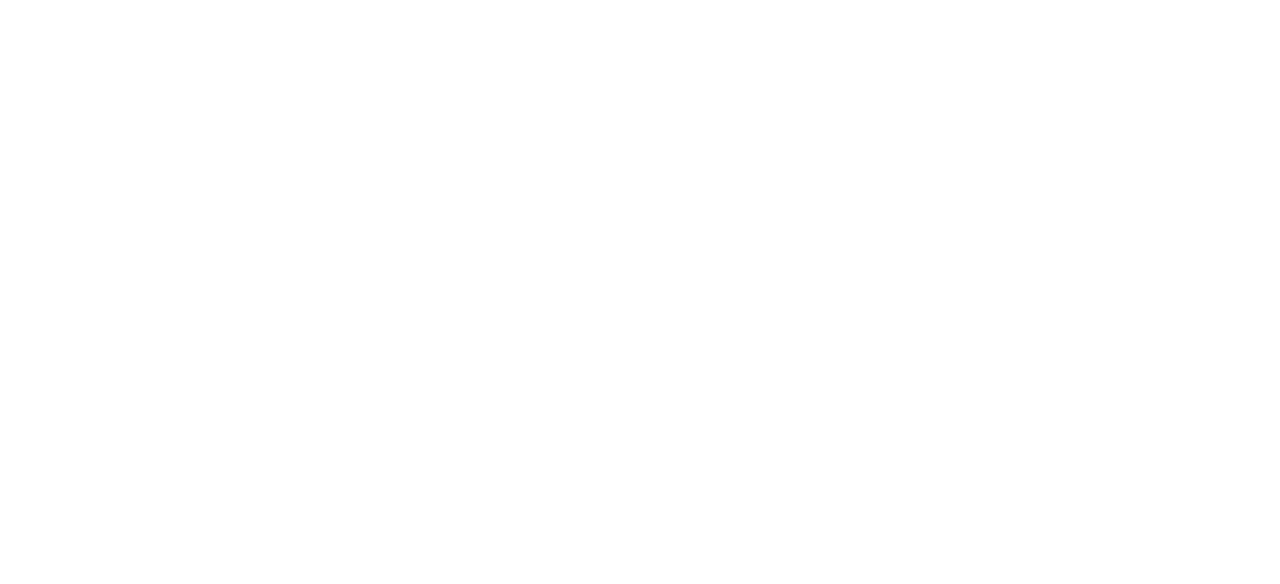
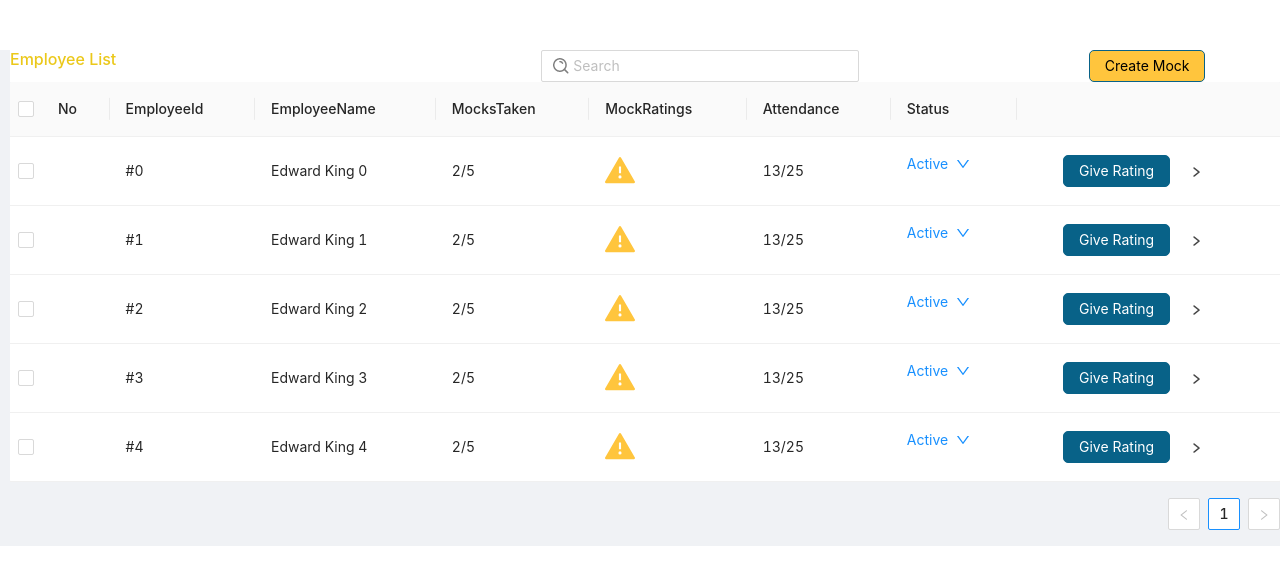
Before and after one commit to Ramyashree-SR/LMS_Front-End, a React (Create React App) app: page /employee in a window 1280 px wide. Before the commit this address had no page. Shown: the top 584 px of the page. Built offline with nearby package versions, Linux system fonts and the light colour scheme.

Commit message:
updated data

```diff
--- a/src/App.js
+++ b/src/App.js
@@ -36,8 +36,8 @@
         <Route path="/admin/*"  element={<AdminPage/>}/>
         <Route path="/mentor/*"  element={<MentorList/>}/>
         <Route path="/employeedetails/*"  element={<EmployeRegister/>}/>
-        {/* <Route path=" mentor/employee/*"  element={<EmployeeList/>}/> */}
-        {/* <Route path="/studentdata"  element={<Data/>}/> */}
+        <Route path="/employee/*"  element={<EmployeeList/>}/>
+        <Route path="/studentdata"  element={<Data/>}/>
       </Routes>
 
 
--- a/src/components/mentor/BatchList.js
+++ b/src/components/mentor/BatchList.js
@@ -283,7 +283,7 @@
             {/* </Modal> */}
 
             <Routes>
-                <Route path='mentor/employee/*' element={<EmployeeList />}/>
+                <Route path='/employee' element={<EmployeeList />}/>
             </Routes>
           </Content>
         </Layout>
```
